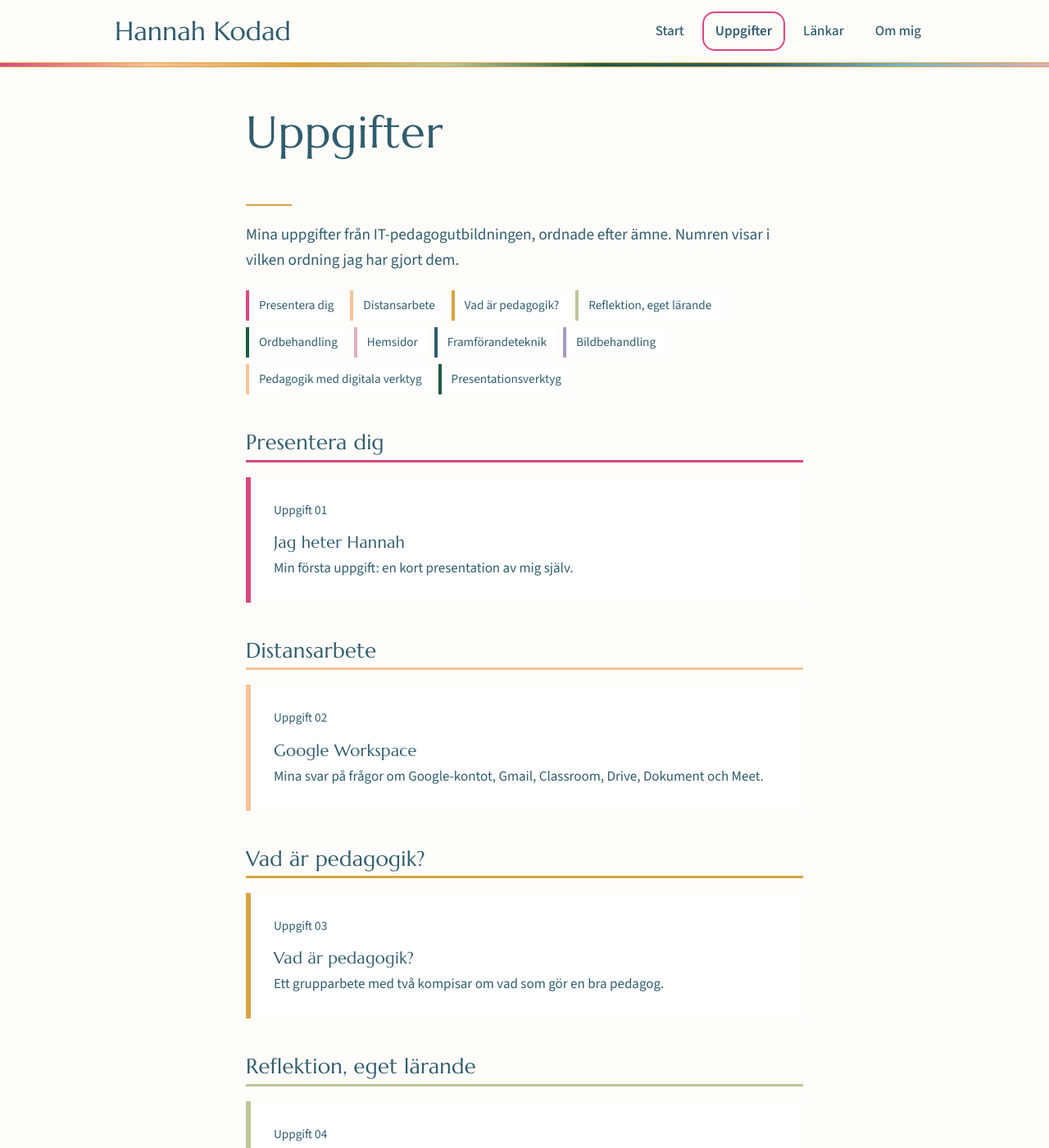
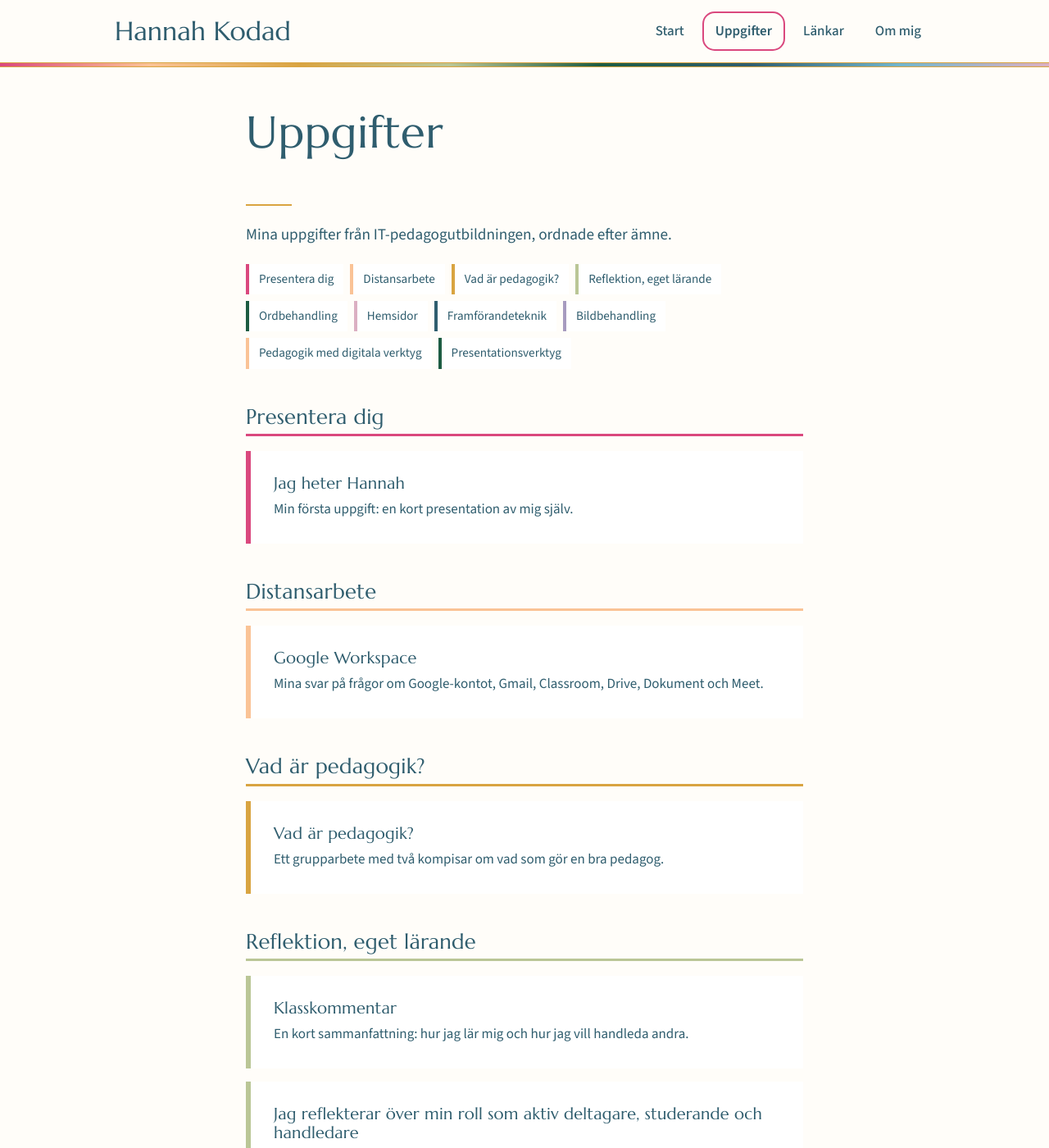
Before and after one commit to HannahKodad/it-pedagogy, a Jekyll site: the page built from uppgifter/index.html, in a window 1280 px wide and 1400 px high. Shown: the whole window at 82% size. Built offline with Jekyll 4.4.1, drawn with Linux system fonts in a browser that asks for light colours; some of the changed text lies outside the part shown.

Commit message:
Hide internal task numbers on the site
Co-Authored-By: Claude Opus 5.5 <noreply@anthropic.com>
Claude-Session: https://claude.ai/code/session_01US4uC96mcg9pnYNxCsLiKE

```diff
--- a/_layouts/post.html
+++ b/_layouts/post.html
@@ -4,7 +4,7 @@ id: uppgifter
 ---
 <article class="wrap smal sektion">
   <a href="{{ '/uppgifter/' | relative_url }}">← Alla uppgifter</a>
-  <p class="datum">{% if page.amne %}{{ page.amne }}{% if page.nr != "" %} · Uppgift {{ page.nr }}{% endif %} · {% elsif page.kurs %}{{ page.kurs }} · {% endif %}<time datetime="{{ page.date | date: '%Y-%m-%d' }}">{{ page.date | date: "%Y-%m-%d" }}</time></p>
+  <p class="datum">{% if page.amne %}{{ page.amne }} · {% elsif page.kurs %}{{ page.kurs }} · {% endif %}<time datetime="{{ page.date | date: '%Y-%m-%d' }}">{{ page.date | date: "%Y-%m-%d" }}</time></p>
   <span class="linje" aria-hidden="true"></span>
   {% if page.ingress %}<p class="ingress">{{ page.ingress }}</p>{% endif %}
   <div class="prose">
--- a/uppgifter/index.html
+++ b/uppgifter/index.html
@@ -5,7 +5,7 @@ title: Uppgifter
 permalink: /uppgifter/
 description: Hannah Kodads uppgifter från IT-pedagogutbildningen på Tärna folkhögskola.
 ---
-<p class="ingress">Mina uppgifter från IT-pedagogutbildningen, ordnade efter ämne. Numren visar i vilken ordning jag har gjort dem.</p>
+<p class="ingress">Mina uppgifter från IT-pedagogutbildningen, ordnade efter ämne.</p>
 {% assign uppg = site.posts | where: "kategori", "uppgift" %}
 <nav class="amnen" aria-label="Ämnen">
   {% for a in site.data.amnen %}{% assign lista = uppg | where: "amne", a.namn %}{% if lista.size > 0 %}<a href="#{{ a.namn | slugify }}" style="--a: var(--{{ a.farg }})">{{ a.namn }}</a>{% endif %}{% endfor %}
@@ -18,7 +18,6 @@ description: Hannah Kodads uppgifter från IT-pedagogutbildningen på Tärna fol
   <div class="inlagg">
     {% for post in lista %}
     <a class="kort" href="{% if post.extern %}{{ post.extern }}{% else %}{{ post.url | relative_url }}{% endif %}"{% if post.extern %} target="_blank" rel="noopener"{% endif %}>
-      {% if post.nr != "" %}<p class="datum">Uppgift {{ post.nr }}</p>{% endif %}
       <h3>{{ post.namn | default: post.title }}</h3>
       {% if post.ingress %}<p>{{ post.ingress }}</p>{% endif %}
       {% if post.extern %}<p class="extern">{{ post.extern_text | default: "Öppna" }} ↗</p>{% endif %}
```
